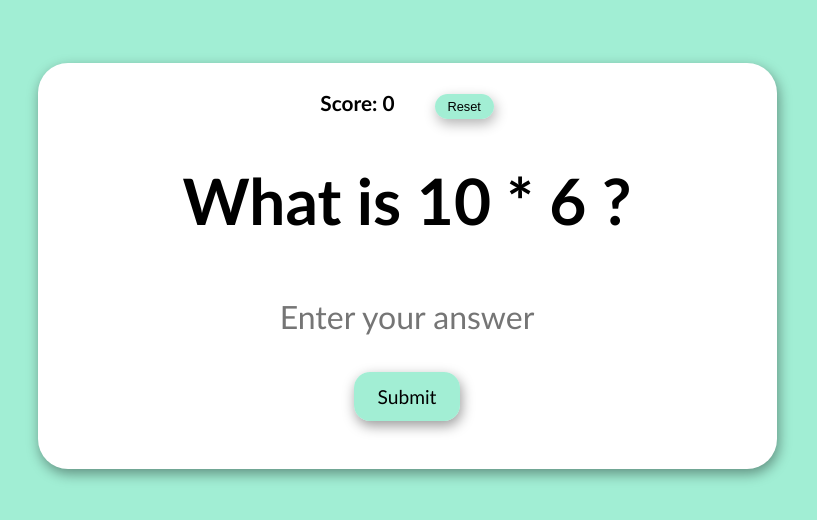
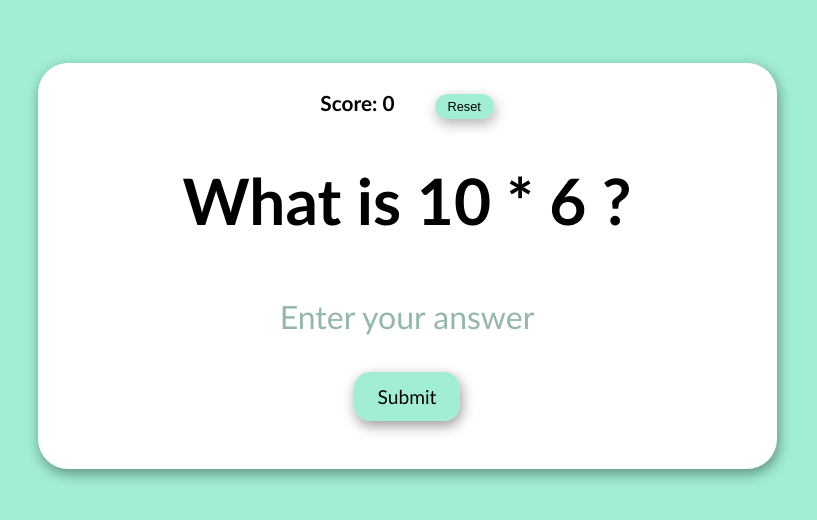
Before and after one commit to Muhammad-Patel/Simple-multiplication-game-Project-3, a plain HTML site: page index.html in a window 1280 px wide. Shown: the part 134-654 px from the top of the page, without its empty margins (233-1050 px from the left). Drawn offline with Linux system fonts and the light colour scheme.

Commit message:
input color

```diff
--- a/style.css
+++ b/style.css
@@ -28,12 +28,13 @@ body{
     font-size: 3rem;
     text-align: center;
     border: none;
-    color: rgba(41, 112, 88, 0.655);
+    color: rgb(41, 112, 88);
     font-family: calibri;
 }
 .input::placeholder{
     font-weight: 100;
     font-size: 2rem;
+    color: rgba(41, 112, 88,0.5);
 }
 .input:focus{
     outline: none;
```
